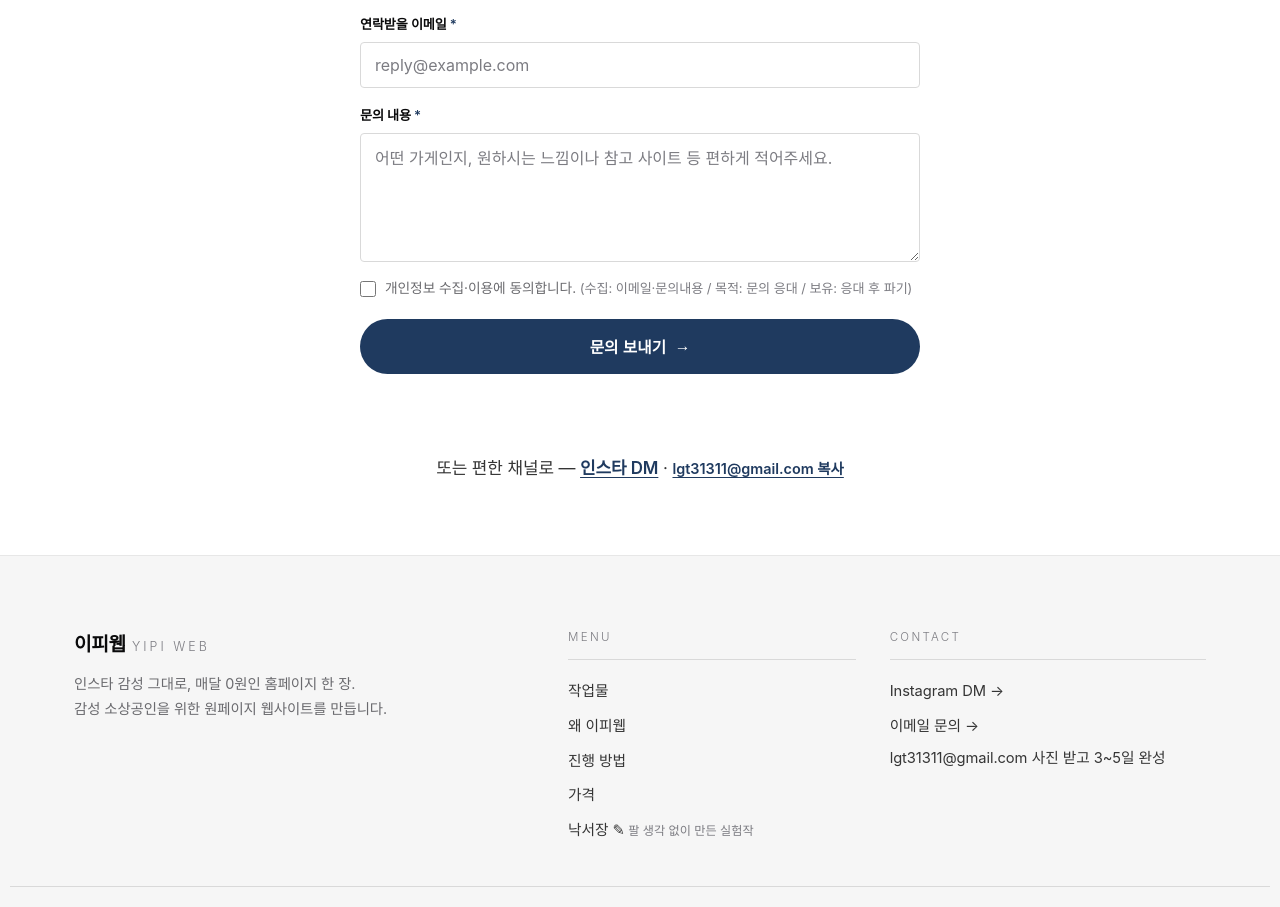
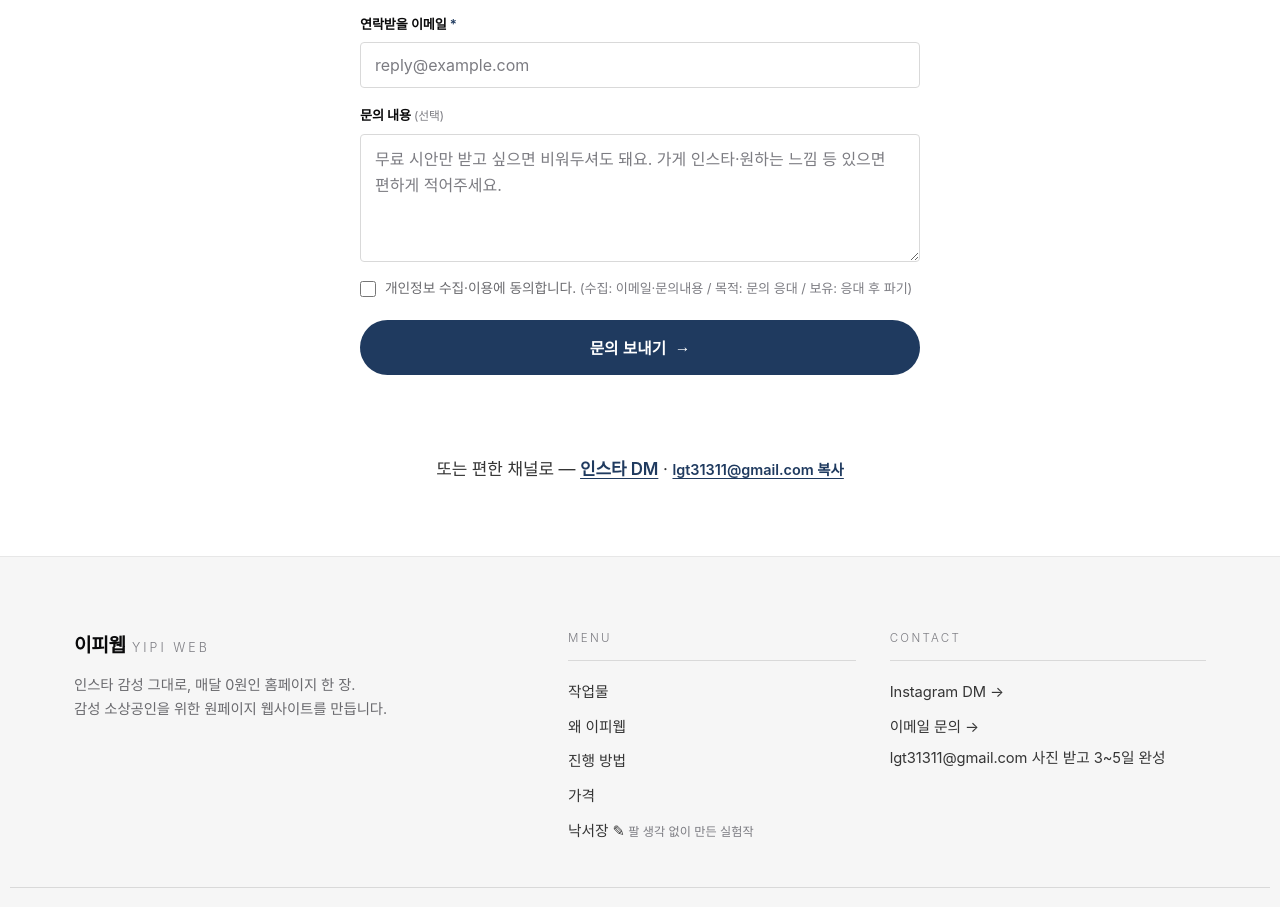
Before and after one commit to Daorl8/yipiweb, a plain HTML site: page index.html in a window 1280 px wide. Shown: the part 5136-6043 px from the top of the page. Drawn offline with nearby package versions, Linux system fonts and the light colour scheme; a web font is replaced by a local one.

Commit message:
문의폼 마찰 완화: 문의내용 선택화(이메일만 필수)

```diff
--- a/index.html
+++ b/index.html
@@ -252,6 +252,7 @@
   .cfield{display:grid;gap:7px}
   .cfield label{font-size:.82rem;font-weight:600;color:var(--ink);letter-spacing:-.01em}
   .cfield .req{color:var(--accent)}
+  .cfield .opt{color:var(--ink-faint);font-weight:400;font-size:.9em}
   .cform input[type=text],.cform input[type=email],.cform textarea{
     width:100%;font-family:inherit;font-size:1rem;color:var(--ink);background:var(--paper);
     border:1px solid var(--line-2);border-radius:4px;padding:12px 14px;transition:border-color .2s ease
@@ -596,8 +597,8 @@
           <input id="cf-email" name="email" type="email" required autocomplete="email" placeholder="reply@example.com">
         </div>
         <div class="cfield">
-          <label for="cf-msg">문의 내용 <span class="req">*</span></label>
-          <textarea id="cf-msg" name="message" rows="4" required placeholder="어떤 가게인지, 원하시는 느낌이나 참고 사이트 등 편하게 적어주세요."></textarea>
+          <label for="cf-msg">문의 내용 <span class="opt">(선택)</span></label>
+          <textarea id="cf-msg" name="message" rows="4" placeholder="무료 시안만 받고 싶으면 비워두셔도 돼요. 가게 인스타·원하는 느낌 등 있으면 편하게 적어주세요."></textarea>
         </div>
         <label class="cagree">
           <input type="checkbox" id="cf-agree" name="agree" value="1" required>
@@ -826,7 +827,7 @@
       e.preventDefault();
       if(sending)return;
       var email=(cform.email.value||'').trim(),msg=(cform.message.value||'').trim();
-      if(!email||!msg){cstatus.textContent='이메일과 문의 내용을 입력해 주세요.';cstatus.className='cform-status err';return;}
+      if(!email){cstatus.textContent='연락받을 이메일을 입력해 주세요.';cstatus.className='cform-status err';return;}
       if(!cform.agree.checked){cstatus.textContent='개인정보 수집·이용 동의가 필요합니다.';cstatus.className='cform-status err';return;}
       sending=true;csub.disabled=true;cstatus.textContent='';cstatus.className='cform-status';startSpin();
       fetch(SCRIPT_URL,{method:'POST',mode:'no-cors',body:new URLSearchParams(new FormData(cform))})
```
